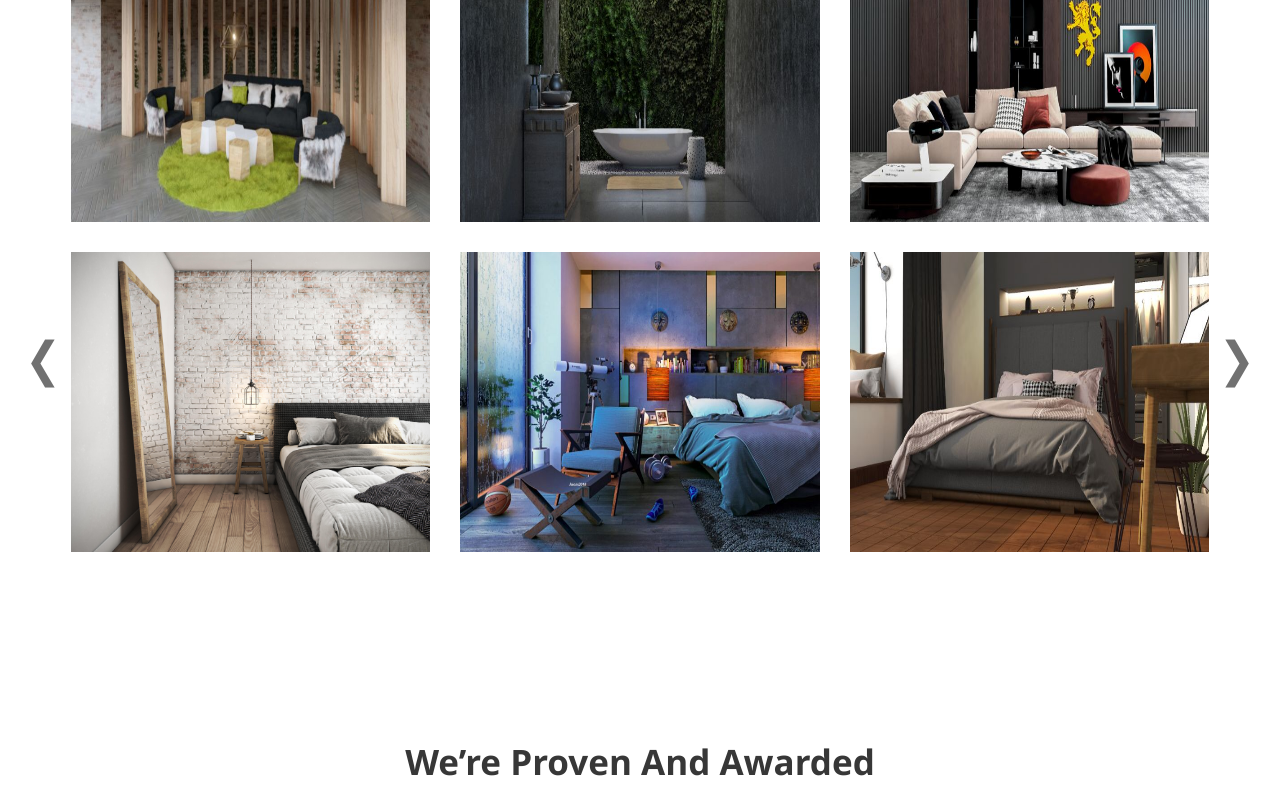
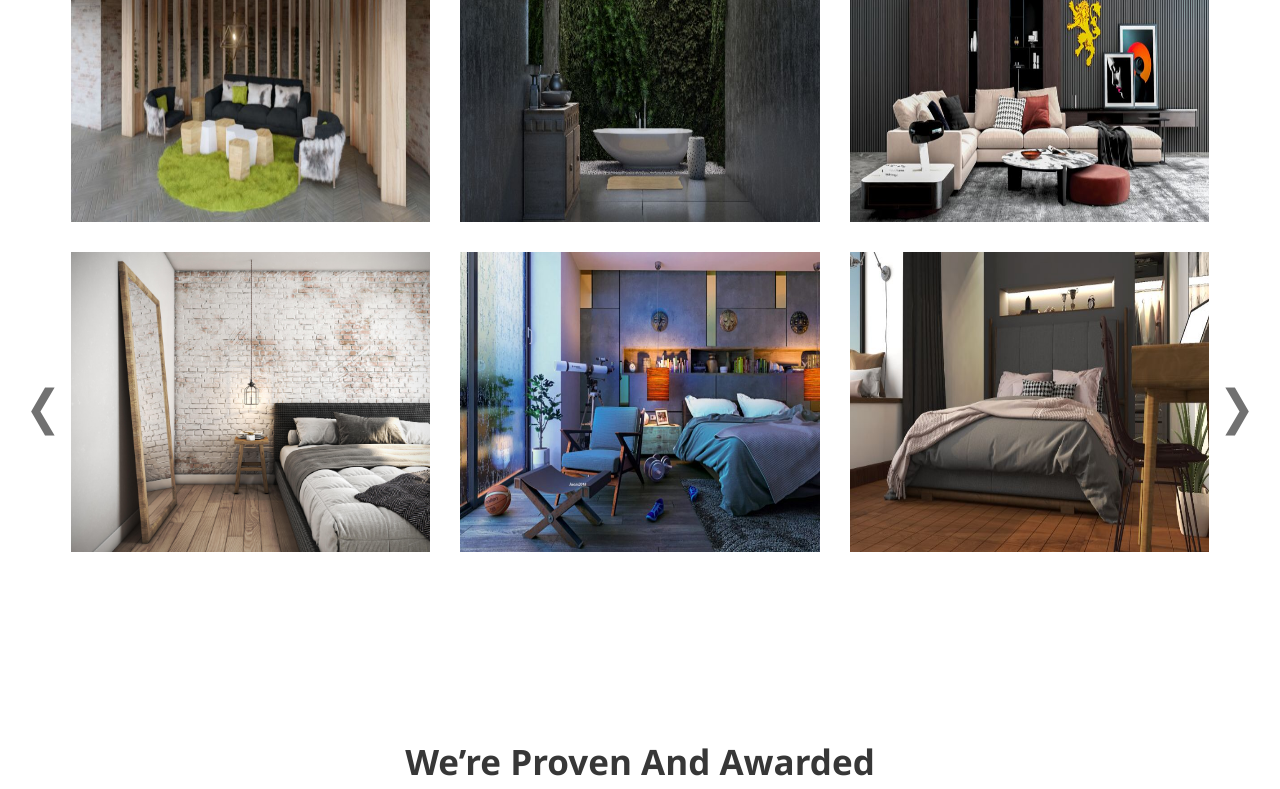
Before and after one commit to olamadeN/Proff-of-Skill, a plain HTML site: page index.html in a window 1280 px wide. Shown: the part 1692-2481 px from the top of the page. Drawn offline with Linux system fonts and the light colour scheme.

Commit message:
Add files via upload

```diff
--- a/slider.css
+++ b/slider.css
@@ -26,7 +26,7 @@
 .prev, .next {
   cursor: pointer;
   position:absolute;
-  top:249%;
+  top:255%;
   width: auto;
   padding: 25px;
   color: #717171;
```
